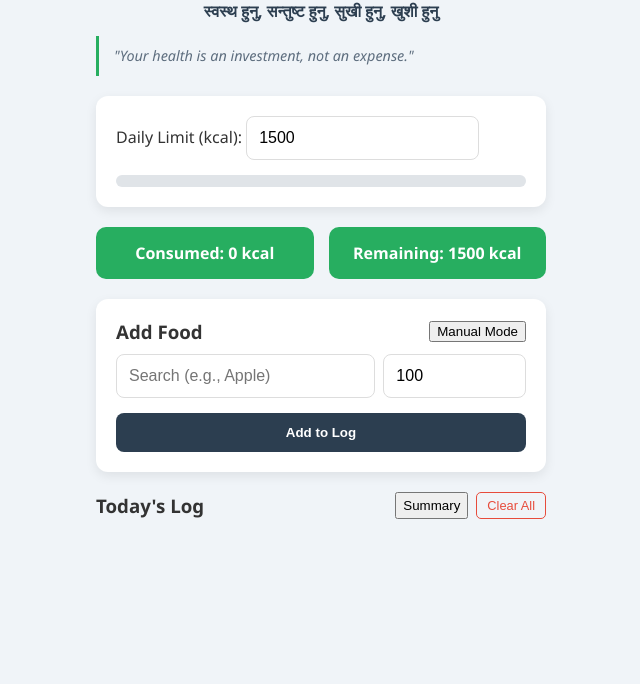
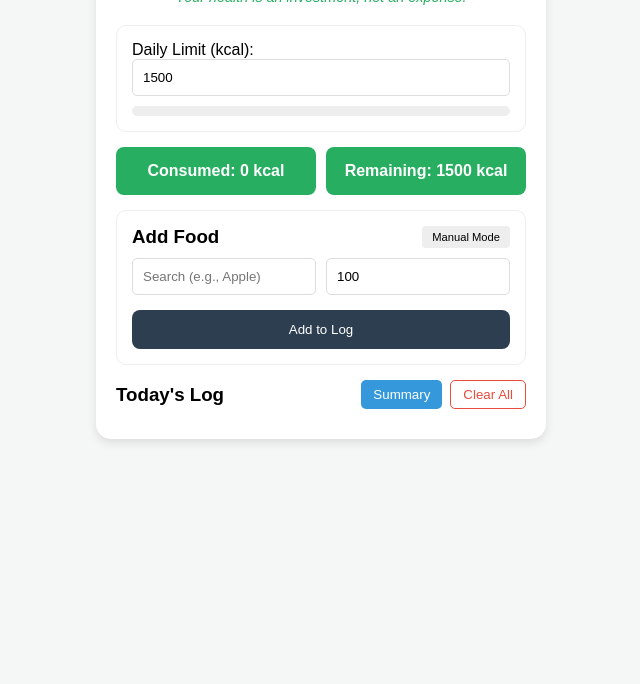
Before and after one commit to SandeshBista123/swasthasukha, a plain HTML site: page index.html in a window 1280 px wide. Shown: the part 116-800 px from the top of the page, without its empty margins (319-959 px from the left). Drawn offline with Linux system fonts and the light colour scheme.

Commit message:
Update style.css

```diff
--- a/style.css
+++ b/style.css
@@ -1,34 +1,22 @@
-body { font-family: 'Segoe UI', Arial, sans-serif; background: #f0f4f8; display: flex; justify-content: center; padding: 20px; color: #333; }
-.container { width: 100%; max-width: 450px; }
+* { box-sizing: border-box; margin: 0; padding: 0; font-family: sans-serif; }
+body { background-color: #f4f7f6; display: flex; justify-content: center; padding: 20px; }
+.container { width: 100%; max-width: 450px; background: white; padding: 20px; border-radius: 15px; box-shadow: 0 4px 10px rgba(0,0,0,0.1); }
 header { text-align: center; margin-bottom: 20px; }
-header h1 { color: #27ae60; margin-bottom: 5px; font-size: 2.2rem; }
-
-.welcome-note { font-weight: bold; margin-bottom: 5px; color: #2c3e50; }
-.motivation { font-style: italic; font-size: 0.9rem; color: #5d6d7e; margin-bottom: 20px; padding: 0 15px; border-left: 3px solid #27ae60; min-height: 40px; display: flex; align-items: center; text-align: left; }
-
-.card { background: white; padding: 20px; border-radius: 12px; box-shadow: 0 4px 12px rgba(0,0,0,0.08); margin-bottom: 20px; }
-.stats-grid { display: grid; grid-template-columns: 1fr 1fr; gap: 15px; margin-bottom: 20px; }
-.stat-box { background: #27ae60; color: white; padding: 15px; border-radius: 10px; text-align: center; font-weight: bold; }
-
-.progress-container { width: 100%; height: 12px; background-color: #e0e4e8; border-radius: 10px; margin-top: 15px; overflow: hidden; }
-.progress-bar { height: 100%; width: 0%; background-color: #27ae60; transition: width 0.4s ease, background-color 0.4s ease; }
-
-.input-group { display: flex; gap: 8px; }
-input { padding: 12px; border: 1px solid #ddd; border-radius: 8px; flex: 2; font-size: 1rem; min-width: 0; }
-input[type="number"] { flex: 1; }
-
-#addBtn { background: #2c3e50; color: white; border: none; padding: 12px 15px; border-radius: 8px; cursor: pointer; font-weight: bold; }
-
-.log-header { display: flex; justify-content: space-between; align-items: center; margin-bottom: 10px; }
-.clear-btn { background: none; border: 1px solid #e74c3c; color: #e74c3c; padding: 5px 10px; border-radius: 5px; cursor: pointer; font-size: 0.8rem; }
-
-ul { list-style: none; padding: 0; }
-li {
-    background: white; padding: 12px; border-radius: 8px; margin-bottom: 10px;
-    display: flex; justify-content: space-between; align-items: center;
-    box-shadow: 0 2px 5px rgba(0,0,0,0.05); border-left: 5px solid #27ae60; gap: 10px;
-}
-.item-info { flex: 1; min-width: 0; }
-.item-info strong { display: block; white-space: nowrap; overflow: hidden; text-overflow: ellipsis; font-size: 0.95rem; }
-.remove-btn { background: #fdf2f2; color: #e74c3c; border: 1px solid #fababa; padding: 5px 8px; border-radius: 6px; cursor: pointer; font-size: 0.7rem; }
-.note { font-size: 0.8rem; color: #666; text-align: center; margin-top: 20px; }
+.motivation { font-style: italic; color: #27ae60; margin-top: 10px; font-size: 0.9rem; }
+.card { border: 1px solid #eee; padding: 15px; border-radius: 10px; margin-bottom: 15px; }
+.input-group { display: flex; gap: 10px; margin-top: 10px; }
+input { width: 100%; padding: 10px; border: 1px solid #ddd; border-radius: 5px; }
+.stats-grid { display: grid; grid-template-columns: 1fr 1fr; gap: 10px; margin-bottom: 15px; }
+.stat-box { background: #27ae60; color: white; padding: 15px; border-radius: 8px; text-align: center; font-weight: bold; }
+.progress-container { background: #eee; height: 10px; border-radius: 5px; margin-top: 10px; overflow: hidden; }
+.progress-bar { height: 100%; background: #27ae60; width: 0%; transition: 0.3s; }
+.toggle-btn { background: #eee; border: none; padding: 5px 10px; border-radius: 4px; font-size: 0.7rem; cursor: pointer; }
+.summary-btn { background: #3498db; color: white; border: none; padding: 6px 12px; border-radius: 5px; cursor: pointer; }
+.clear-btn { background: white; color: #e74c3c; border: 1px solid #e74c3c; padding: 6px 12px; border-radius: 5px; cursor: pointer; }
+#foodLog { list-style: none; margin-top: 10px; }
+#foodLog li { background: #f9f9f9; padding: 10px; border-radius: 6px; margin-bottom: 5px; display: flex; justify-content: space-between; border-left: 4px solid #27ae60; }
+.remove-btn { background: none; border: none; color: #ccc; cursor: pointer; margin-left: 10px; }
+.modal-overlay { position: fixed; top: 0; left: 0; width: 100%; height: 100%; background: rgba(0,0,0,0.7); display: flex; justify-content: center; align-items: center; z-index: 1000; }
+.modal-content { background: white; padding: 20px; border-radius: 10px; width: 85%; max-width: 350px; text-align: center; }
+.summary-scroll { max-height: 200px; overflow-y: auto; margin: 15px 0; text-align: left; border-top: 1px solid #eee; }
+.summary-row { display: flex; justify-content: space-between; padding: 5px 0; font-size: 0.9rem; border-bottom: 1px solid #f9f9f9; }
```
